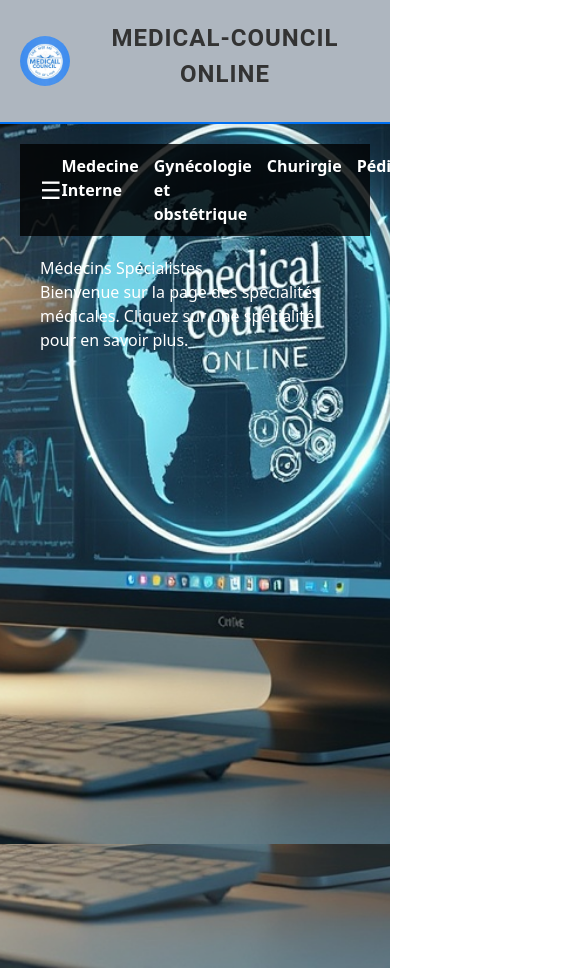
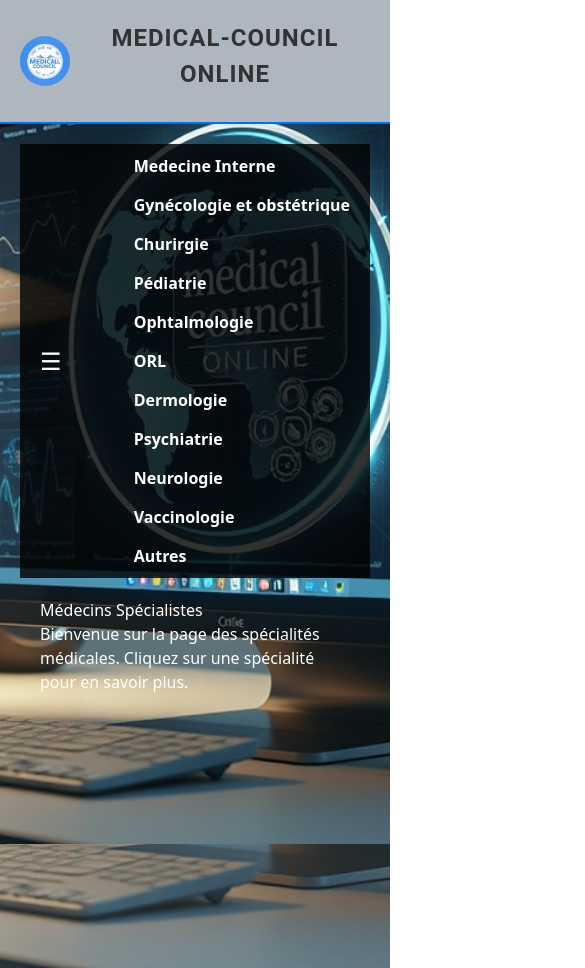
Before and after one commit to kingverite/Docta, a Next.js app: page /blog/specialiste in a window 390 px wide. Shown: the top 968 px of the page, 585 px wide, since content can reach past the window. Built offline with nearby package versions, Linux system fonts and the light colour scheme.

Commit message:
commit 1e

```diff
--- a/src/styles/Form.module.css
+++ b/src/styles/Form.module.css
@@ -1,7 +1,12 @@
 /*///////////////////////////////SCC exporté///////////////////////////////////*/
 
 
-
+@media (max-width: 768px) {
+  .specialtiesMenu {
+    flex-direction: column;
+    gap: 10px;
+  }
+}
 .container {
   max-width: 400px;
   margin: 50px auto;
```
